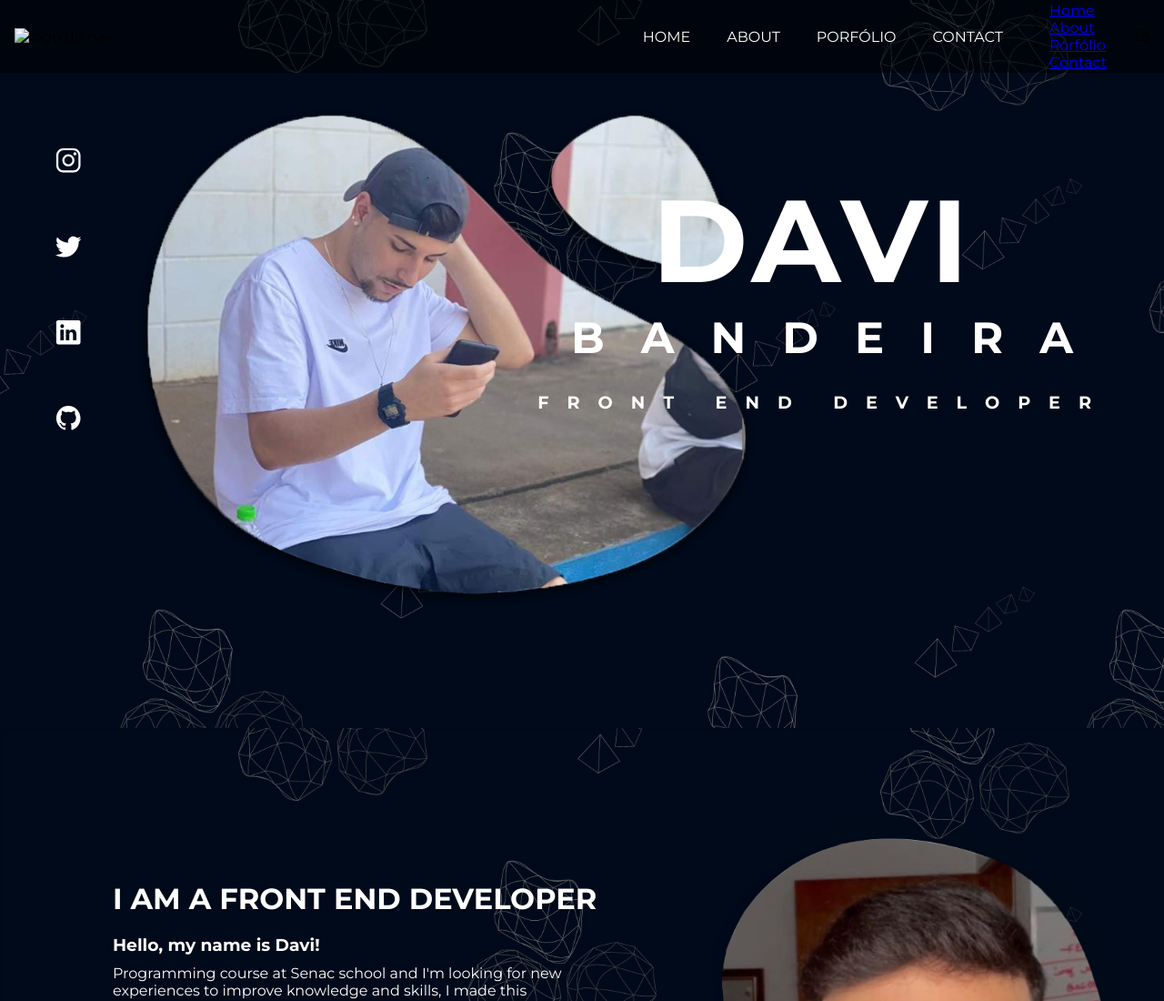
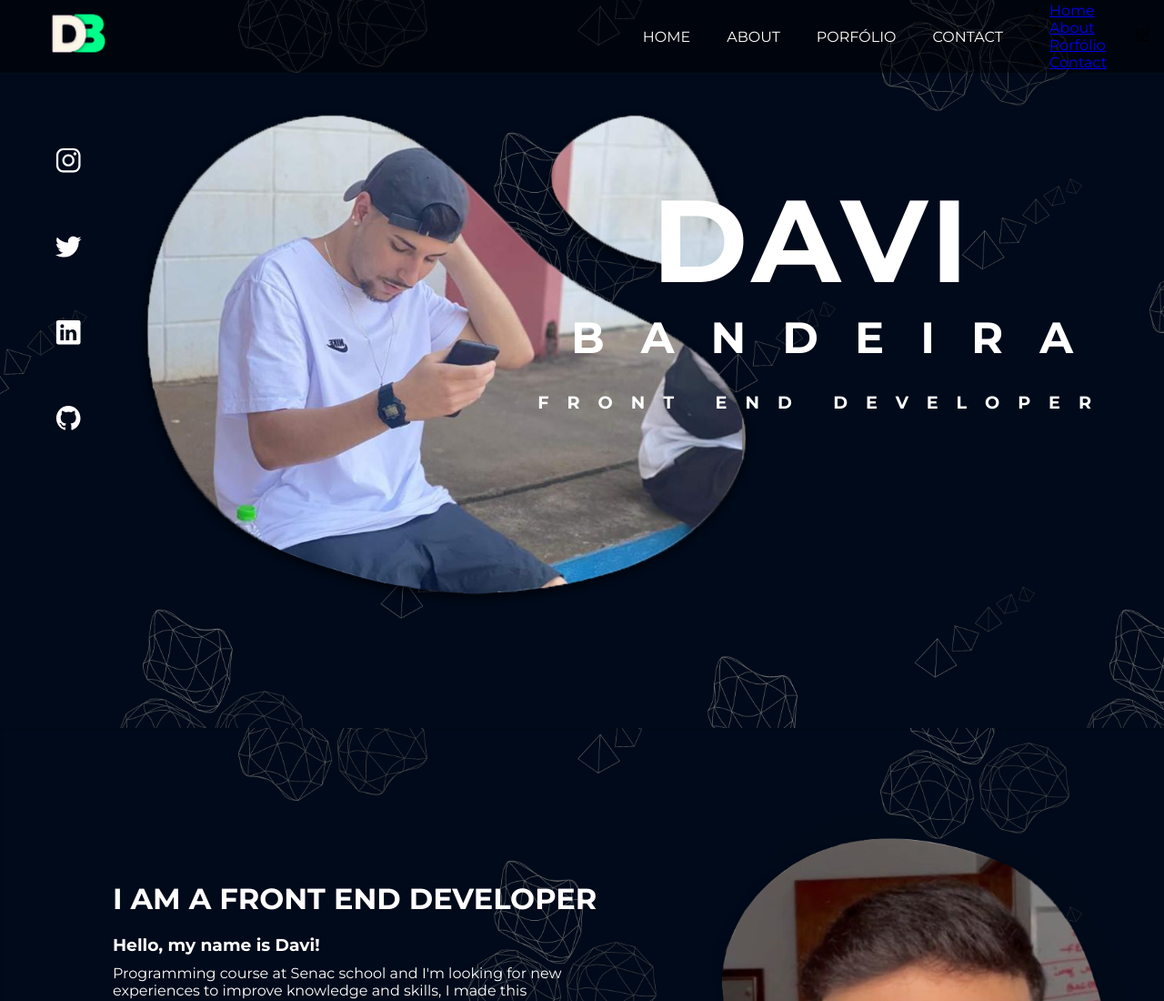
Before and after one commit to daviibandeiraa/portfolio, a plain HTML site: page index.html in a window 1280 px wide. Shown: the top 1100 px of the page at 91% size. Drawn offline with nearby package versions, Linux system fonts and the light colour scheme.

Commit message:
aplicando logo

```diff
--- a/index.html
+++ b/index.html
@@ -12,7 +12,7 @@
 <body>
   <header>
     <div class="logo">
-      <img src="" alt="logo do nav">
+      <img src="./image/logo2.png" alt="logo do nav">
     </div>
     <div class="menu">
       <ul>
```
Also changed, not shown: image/logo.png (added), image/logo2.png (added).
